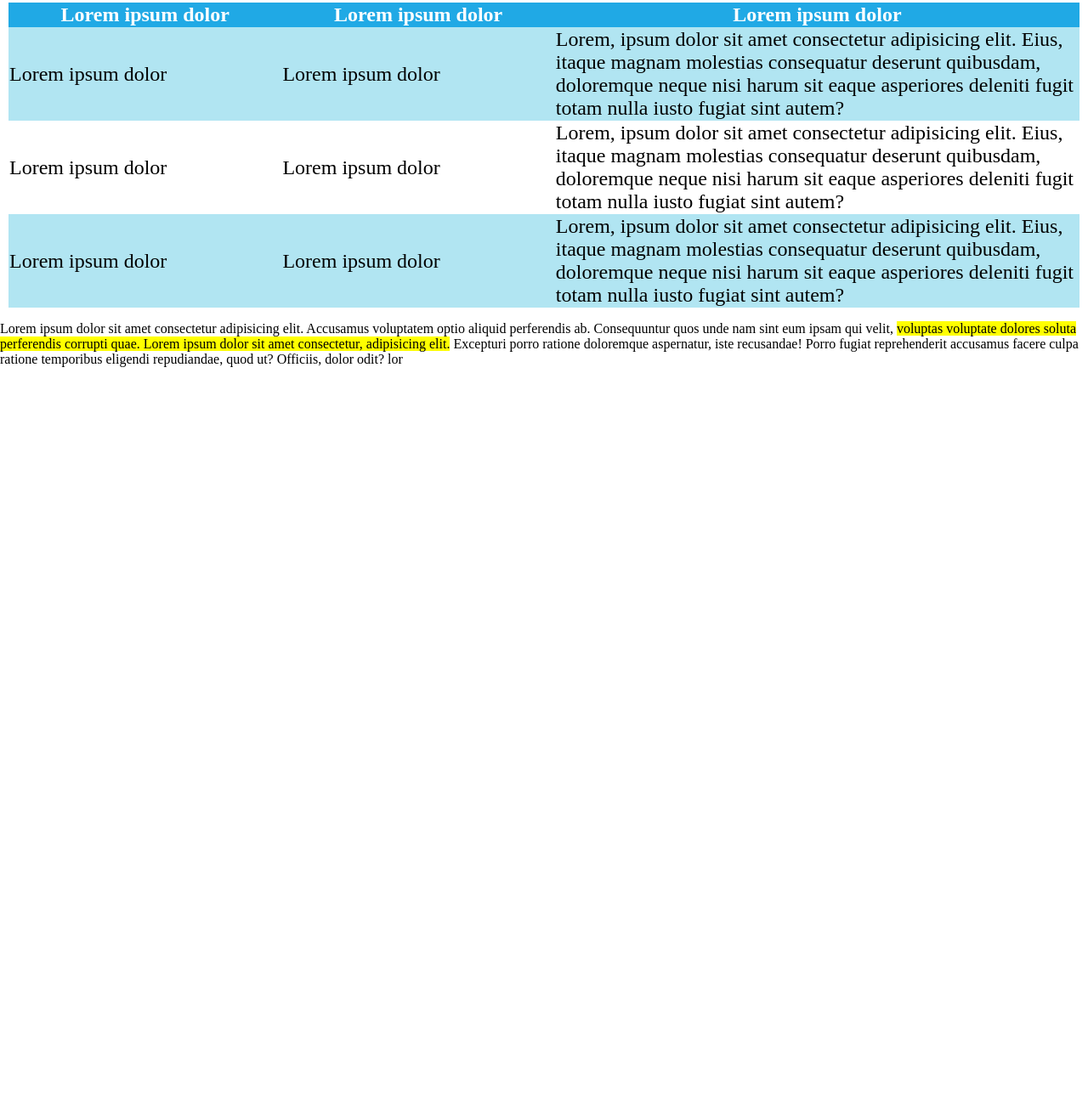
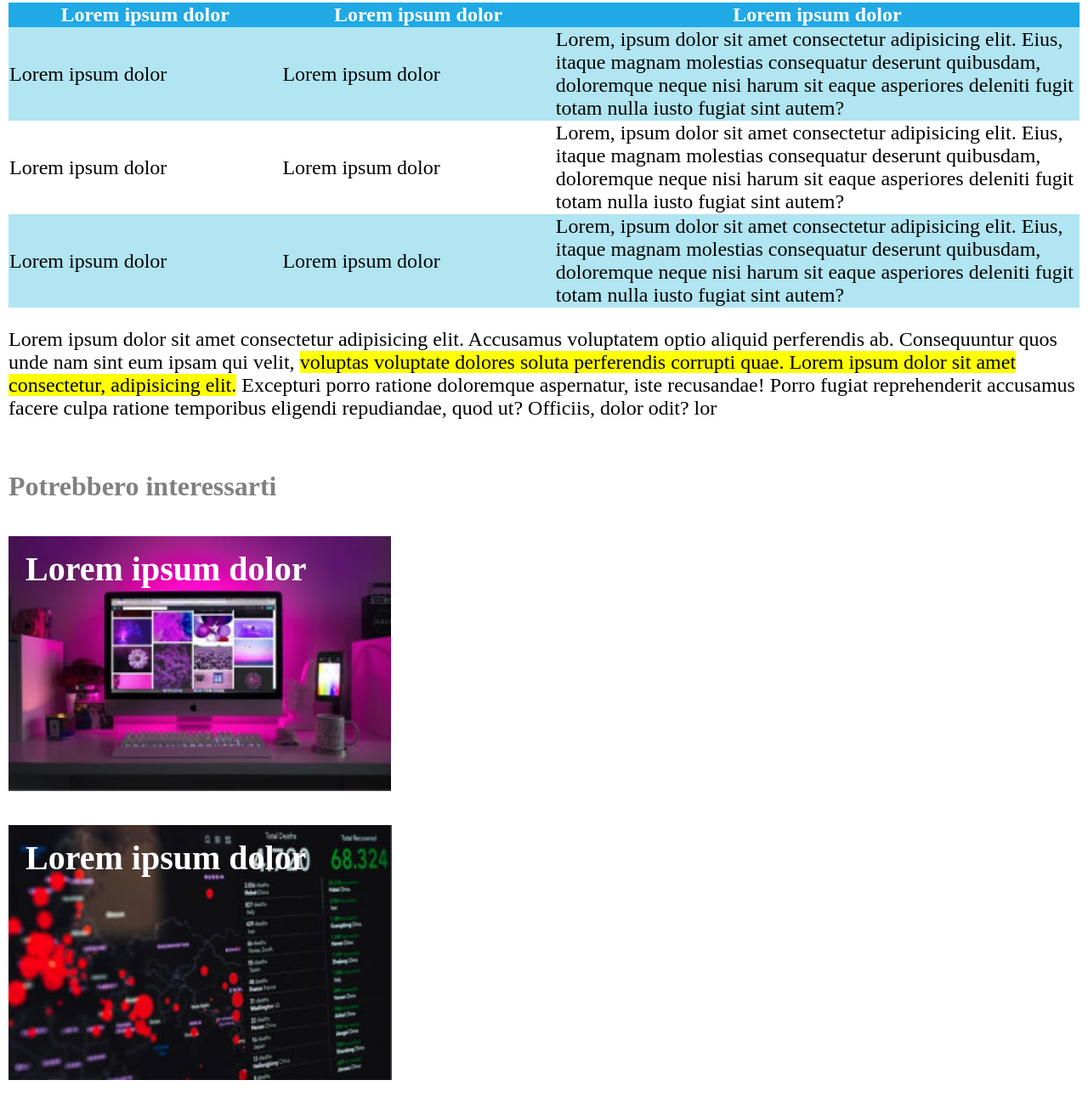
Before and after one commit to ErosEros/html-css-booleaner, a plain HTML site: page index.html in a window 1280 px wide. Shown: the part 1376-2667 px from the top of the page at 85% size. Before the commit the page ends 1824 px from the top, so only its background shows below. Drawn offline with Linux system fonts and the light colour scheme.

Commit message:
Created FOOTER HTML E CSS

```diff
--- a/css/style.css
+++ b/css/style.css
@@ -60,7 +60,7 @@ a {
 /* / SECTION-1 */
 
 /* SECTION-2 */
-.section-2, .section-3 {
+.section-2, .section-3, .section-4 {
     font-size: 1.5em;
 }
 
@@ -101,3 +101,46 @@ thead {
 background-color: #b1e5f2;
 }
 /* / SECTION-3 */
+
+/* SECTION-4 FONT-SIZE IS WITH CSS SECTION-2 SELECTOR */
+.last-paragraph {
+    margin-left: 10px;
+}
+/* / SECTION-4 */
+
+/* FOOTER */
+footer {
+    margin-top: 60px;
+    margin-left: 10px ;
+
+}
+
+h2 {
+    color: #808080;
+    font-size: 2em;
+}
+
+.photo-footer-1 {
+    background-image: url(/img/monitor.jpg);
+    background-repeat: no-repeat;
+    background-size: contain;
+    height: 300px;
+    color: white;
+}
+
+.photo-footer-2 {
+    background-image: url(/img/graph.jpg);
+    background-repeat: no-repeat;
+    background-size: contain;
+    height: 300px;
+    color: white;
+    margin-bottom: 20px;
+}
+
+.lorem-footer {
+    font-size: 2.5em;
+    margin-left: 20px;
+    padding-top: 15px;
+}
+
+/* / FOOTER */
--- a/index.html
+++ b/index.html
@@ -92,5 +92,18 @@
         <!-- / LAST PARAGRAPH -->
     </main>
     <!-- / MAIN -->
+
+    <!-- FOOTER -->
+    <footer>
+        <h2>Potrebbero interessarti</h2>
+        <div class="photo-footer-1">
+            <p class="lorem-footer"><strong>Lorem ipsum dolor</strong></p>
+        </div>
+        <div class="photo-footer-2">
+        <p class="lorem-footer"><strong>Lorem ipsum dolor</strong></p>
+        </div>
+
+    </footer>
+    <!-- / FOOTER -->
 </body>
 </html>
```
